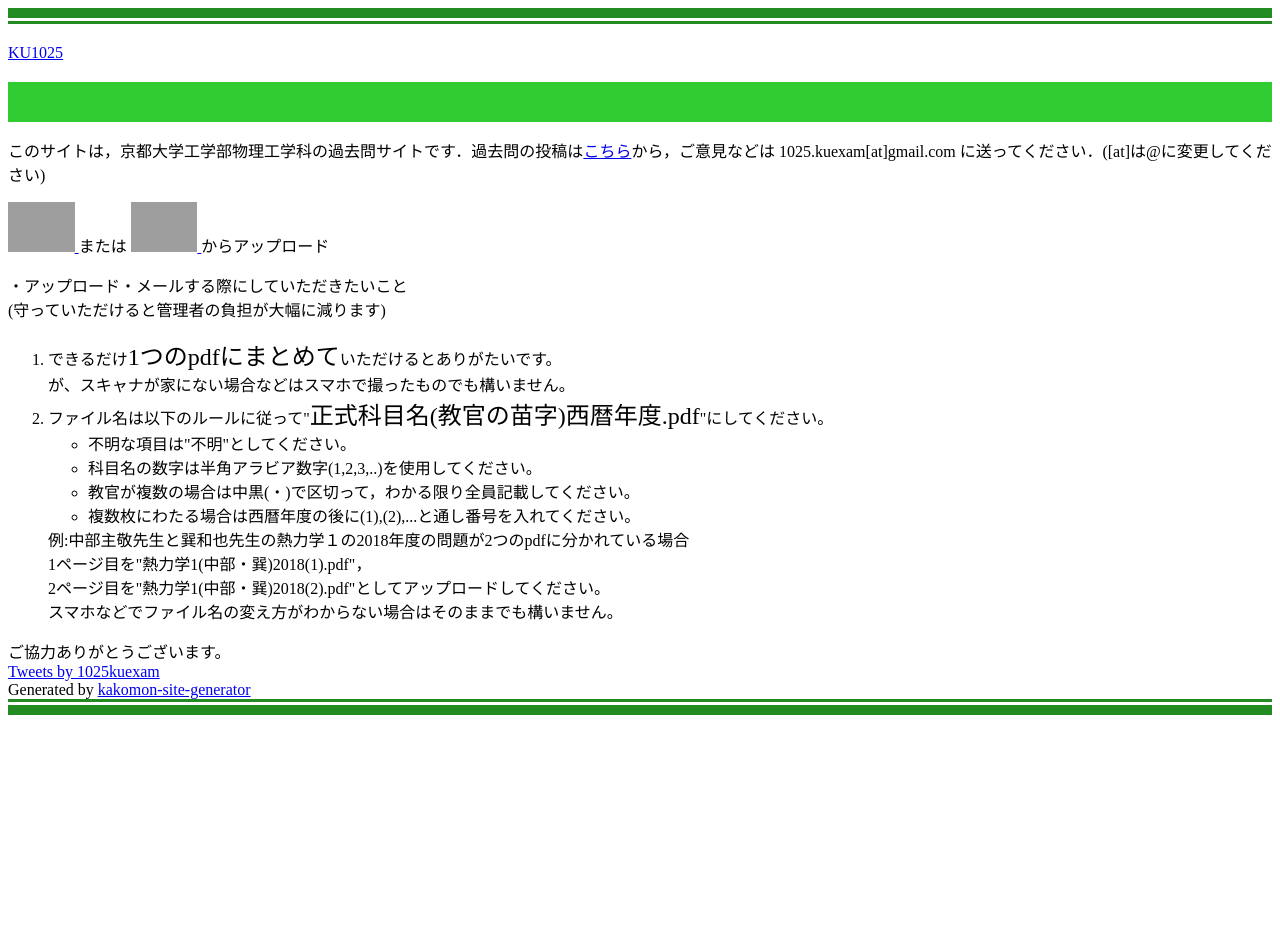
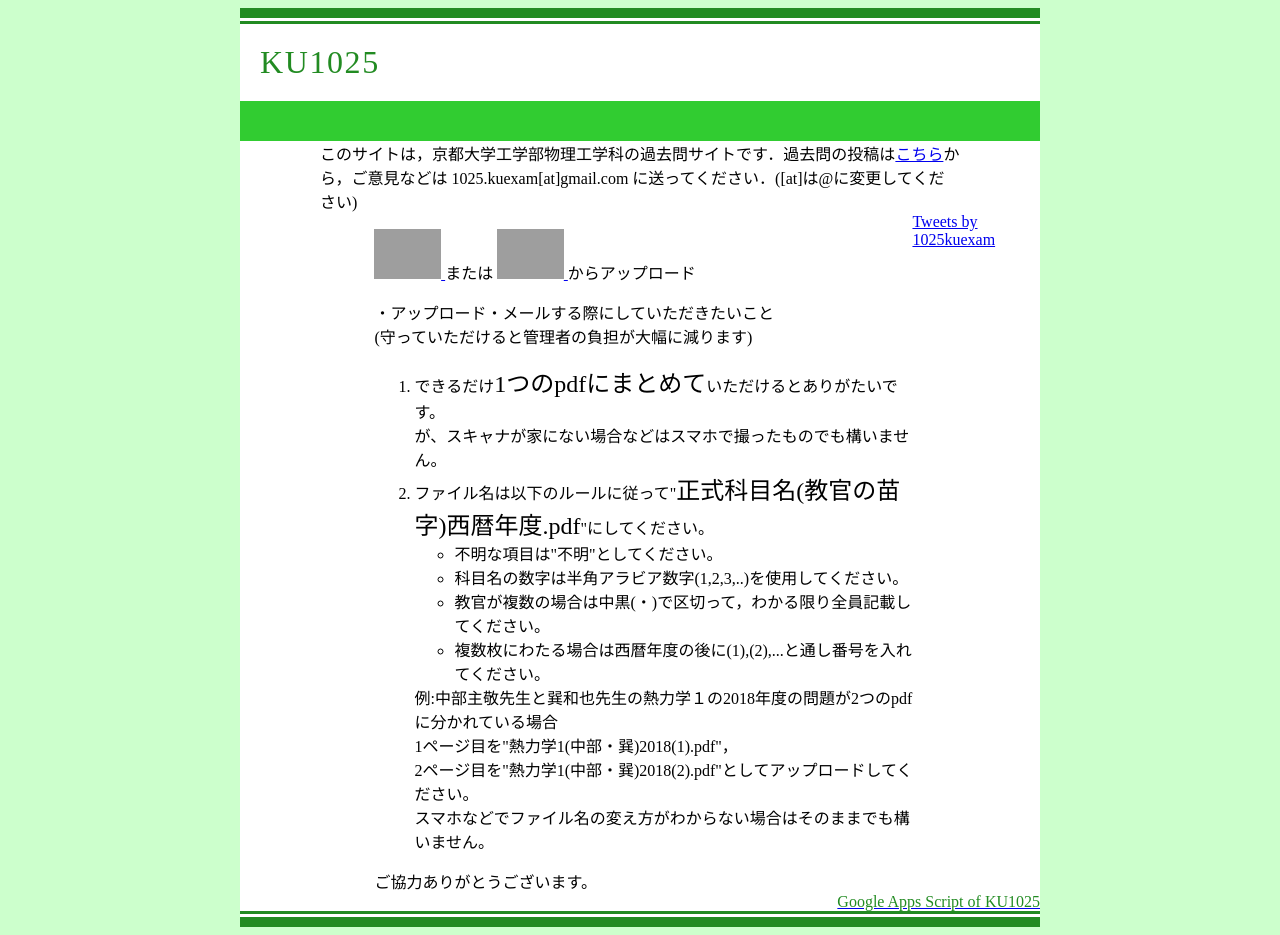
Before and after one commit to KU1025organization/KU1025onNetlify, a plain HTML site: page upload.html in a window 1280 px wide. Before the commit the page ends 800 px from the top, so only its background shows below. Drawn offline with Linux system fonts and the light colour scheme; grey boxes are pictures that could not be loaded.

Commit message:
2020-07-23アップロード

```diff
--- a/upload.html
+++ b/upload.html
@@ -2,8 +2,60 @@
 <html lang="ja">
 <head>
 <meta charset="UTF-8">
-<title>KU1025</title>
-<link href="style.css" rel="stylesheet" type="text/css">
+<title>KU1025 - upload</title>
+<style>
+    aside {
+  text-align: right;
+}
+
+header {
+  margin-left: 20px;
+}
+
+a#title {
+  font-size: 2rem;
+  color: #228b22;
+  letter-spacing: 0.1rem;
+  text-decoration: none;
+}
+
+.description {
+  width: 80%;
+  margin: auto;
+}
+
+.container {
+  display: flex;
+}
+
+.side {
+  width: 20%;
+}-->
+
+.contents {
+  width: 80%;
+}
+
+.body {
+  background-color: #ffffff;
+  max-width: 800px;
+  margin: auto;
+}
+
+body {
+  background-color: #ccffcc;
+}
+
+<!--.tweetbottun {
+  text-decoration: none;
+  background-color: #00aced;
+  color: white;
+  font-size: 75%;
+}-->
+</style>
+
+
+<script async src="https://platform.twitter.com/widgets.js" charset="utf-8"></script>
 <meta name="keywords" content="京大,物工,過去問,1025kuexam,センニジューゴ">
 </head>
 
@@ -83,7 +135,7 @@
 	  <a class="twitter-timeline" width="350px" height="500px" href="https://twitter.com/1025kuexam?ref_src=twsrc%5Etfw">Tweets by 1025kuexam</a> <script async src="https://platform.twitter.com/widgets.js" charset="utf-8"></script>
     </div>
     <aside>
-      Generated by <a href="https://github.com/shiba6v/kakomon-site-generator">kakomon-site-generator</a>
+      <a href="https://github.com/KU1025/KU1025onNetlify" target="_blank"><font color="#228b22">Google Apps Script of KU1025</font></a>
     </aside>
     <div>
       <div style="height:3px;background-color:#228b22">
```
